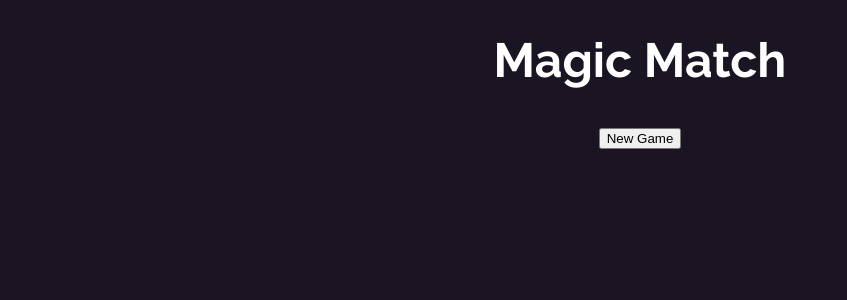
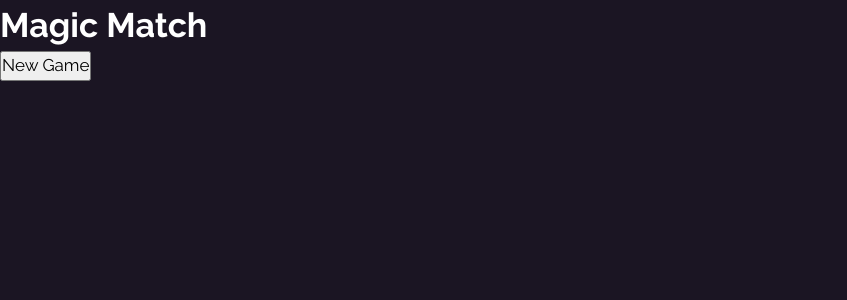
Before and after one commit to findshrey/memory-game, a React (Vite) app: page / in a window 1280 px wide. Shown: the top 300 px of the page, without its empty margins (0-847 px from the left). Built offline with nearby package versions, Linux system fonts and the light colour scheme.

Commit message:
Refactor: base properties

```diff
--- a/index.html
+++ b/index.html
@@ -4,6 +4,12 @@
     <meta charset="UTF-8" />
     <link rel="icon" type="image/svg+xml" href="/src/assets/favicon.svg" />
     <meta name="viewport" content="width=device-width, initial-scale=1.0" />
+    <link rel="preconnect" href="https://fonts.googleapis.com" />
+    <link rel="preconnect" href="https://fonts.gstatic.com" crossorigin />
+    <link
+      href="https://fonts.googleapis.com/css2?family=Raleway:wght@100;200;300;400;500;600;700&display=swap"
+      rel="stylesheet"
+    />
     <title>Vite App</title>
   </head>
   <body>
--- a/src/App.jsx
+++ b/src/App.jsx
@@ -1,4 +1,4 @@
-function App() {
+const App = () => {
   return (
     <div className="App">
       <h1>Magic Match</h1>
--- a/src/App.scss
+++ /dev/null
@@ -1,18 +0,0 @@
-.App {
-  max-width: 860px;
-  margin: 40px auto;
-}
-button {
-  background: none;
-  border: 2px solid #fff;
-  padding: 6px 12px;
-  border-radius: 4px;
-  color: #fff;
-  font-weight: bold;
-  cursor: pointer;
-  font-size: 1em;
-}
-button:hover {
-  background: #c23866;
-  color: #fff;
-}
--- a/src/main.scss
+++ b/src/main.scss
@@ -1,11 +1,68 @@
-@import url("https://fonts.googleapis.com/css2?family=Raleway:wght@100;200;300;400;500;600;700;800&display=swap");
+// ------------------------------ //
+// CONFIG
+// ------------------------------ //
 
-/* base styles */
+// Font family
+$ff-raleway: "Raleway", sans-serif;
+
+// Font sizes
+$fs-400: 1.7rem;
+
+// Colors
+$c-black-matte: #252525;
+$c-purple: #1b1523;
+$c-white: #fff;
+
+// ------------------------------ //
+// GLOBAL STYLES
+// ------------------------------ //
+
+*,
+*::before,
+*::after {
+  margin: 0;
+  padding: 0;
+  box-sizing: border-box;
+
+  text-rendering: optimizeLegibility;
+  -webkit-font-smoothing: antialiased;
+  -moz-osx-font-smoothing: grayscale;
+  font-kerning: auto;
+}
+
+html {
+  font-size: 62.5%;
+  scroll-behavior: smooth;
+}
+
 body {
-  font-family: Raleway, sans-serif;
-  margin: 0;
-  font-size: 1.5em;
-  text-align: center;
-  background: #1b1523;
-  color: #fff;
+  background-color: $c-purple;
+  color: $c-white;
+  font-family: $ff-raleway;
+  font-size: $fs-400;
+  line-height: 1.5;
 }
+
+button {
+  cursor: pointer;
+  font: inherit;
+
+  &:focus {
+    outline: none;
+  }
+}
+
+img {
+  display: block;
+  max-width: 100%;
+}
+
+// ------------------------------ //
+// UTILITY CLASSES & MIXINS
+// ------------------------------ //
+
+.container {
+  width: 90%;
+  max-width: 1080px;
+  margin: 0 auto;
+}
```
